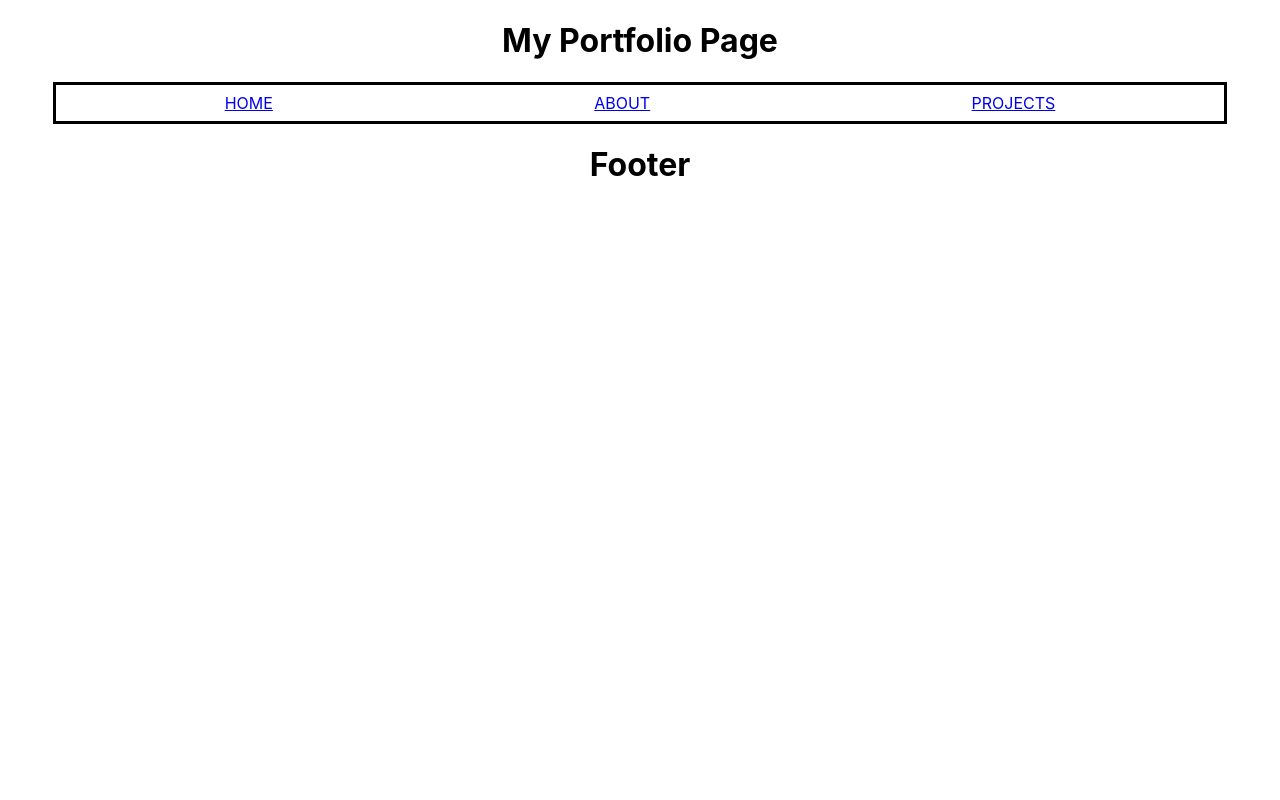
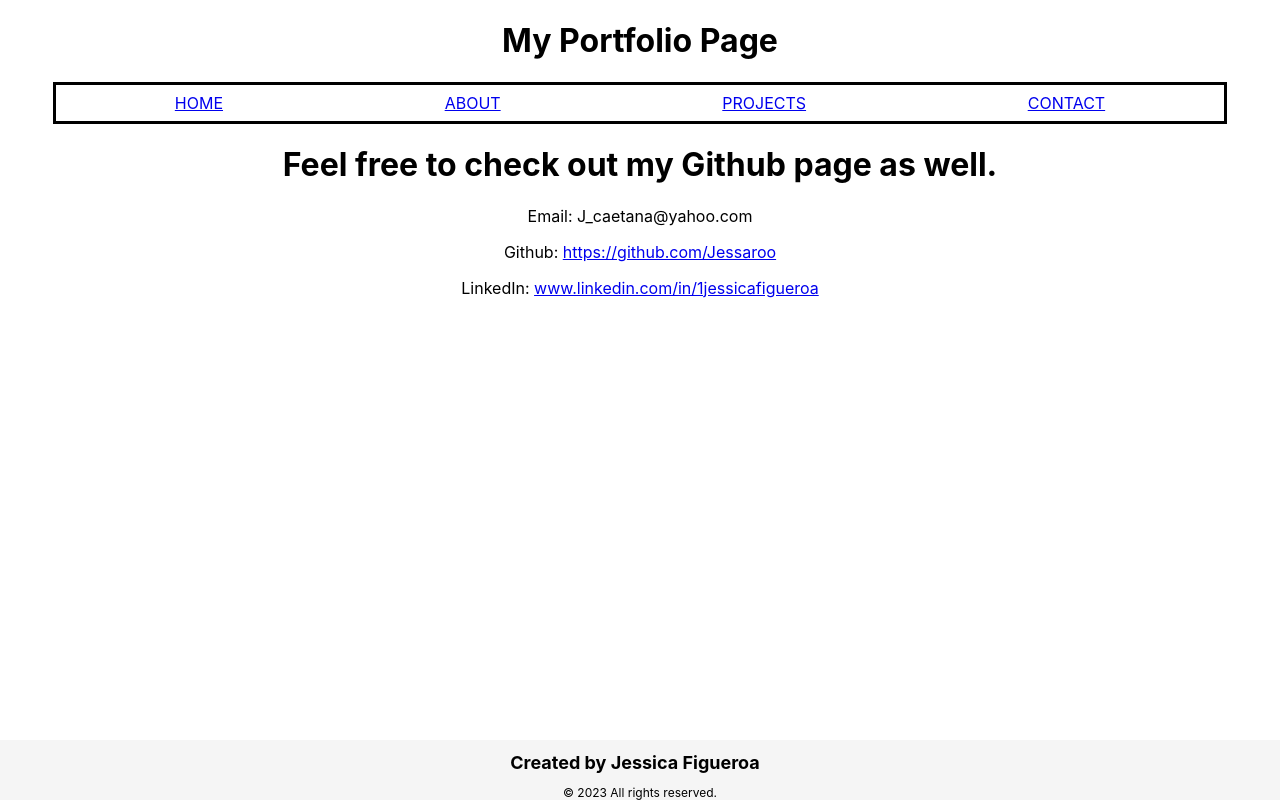
Before and after one commit to Trizzlenova/Portfolio-1, a React (Create React App) app: page /contact in a window 1280 px wide. Built offline with nearby package versions, Linux system fonts and the light colour scheme.

Commit message:
working on contact me page

```diff
--- a/public/about.json
+++ b/public/about.json
@@ -2,5 +2,5 @@
     "name": "Jessica Figueroa",
     "email": "j_caetana@yahoo.com",
     "headshot": "http://www.imgur.com/pictureofproject.png",
-    "bio": "I graduated from General Assembly in June of 2023"
+    "bio": "Greetings! I'm Jessica Figueroa, a Fullstack Software Engineer. Recently, I graduated from the Software Engineering Immersive at General Assembly in June of 2023. With a strong foundation in many programming languages, web development, and a customer-centric mindset, I'm eager to contribute my problem-solving skills and passion for technology to create innovative solutions."
   }
--- a/src/App.css
+++ b/src/App.css
@@ -36,3 +36,22 @@
     transform: rotate(360deg);
   }
 }
+
+.footer {
+  position: fixed;
+  bottom: 0;
+  left: 0;
+  width: 100%;
+  background-color: #f5f5f5;
+  text-align: center;
+}
+
+.footer h1 {
+  font-size: 18px;
+  margin-right: 10px;
+}
+
+.footer p {
+  font-size: 12px;
+  margin-bottom: 0;
+}
--- a/src/App.js
+++ b/src/App.js
@@ -1,4 +1,5 @@
 import "./App.css";
+import React from 'react';
 
 // IMPORT COMPONENTS
 import Header from "./components/Header";
@@ -8,6 +9,7 @@ import { Route, Routes } from "react-router-dom";
 import Home from "./pages/Home";
 import About from "./pages/About";
 import Projects from "./pages/Projects";
+import Contact from "./pages/Contact";
 
 function App() {
   // URL should have YOUR HEROKU URL for your backend (will build later), make sure you include the trailing slash
@@ -20,6 +22,7 @@ function App() {
         <Route exact path="/" element={<Home />} />
         <Route path="/projects" element={<Projects URL={URL} />} />
         <Route path="/about" element={<About URL={URL} />} />
+        <Route path="/contact" element={<Contact />} />
       </Routes>
       <Footer />
     </div>
--- a/src/components/footer.js
+++ b/src/components/footer.js
@@ -1,3 +1,13 @@
+import React from 'react';
+import '../App.css';
+
 export default function Footer(props) {
-    return <h1>Footer</h1>;
-  }
+  return (
+    <footer className="footer">
+      <div className="footer-content">
+        <h1>Created by Jessica Figueroa</h1>
+        <p>© {new Date().getFullYear()} All rights reserved.</p>
+      </div>
+    </footer>
+  );
+}
--- a/src/components/header.js
+++ b/src/components/header.js
@@ -1,3 +1,4 @@
+import React from 'react';
 import { Link } from "react-router-dom";
 
 export default function Header(props) {
@@ -24,6 +25,9 @@ export default function Header(props) {
         <Link to="/projects">
           <div>PROJECTS</div>
         </Link>
+        <Link to="/contact">
+          <div>CONTACT</div>
+        </Link>
       </nav>
     </header>
   );
--- /dev/null
+++ b/src/pages/Contact.js
@@ -0,0 +1,17 @@
+import React from 'react';
+
+const Contact = () => {
+  const githubURL = 'https://github.com/Jessaroo';
+  const linkedInURL = 'www.linkedin.com/in/1jessicafigueroa';
+
+  return (
+    <div>
+      <h1>Feel free to check out my Github page as well.</h1>
+      <p>Email: J_caetana@yahoo.com</p>
+      <p>Github: <a href={githubURL} target="_blank" rel="noopener noreferrer">{githubURL}</a></p>
+      <p>LinkedIn: <a href={`https://${linkedInURL}`} target="_blank" rel="noopener noreferrer">{linkedInURL}</a></p>
+    </div>
+  );
+};
+
+export default Contact;
```
Also changed, not shown: public/projects.json (+7 -7 lines).
